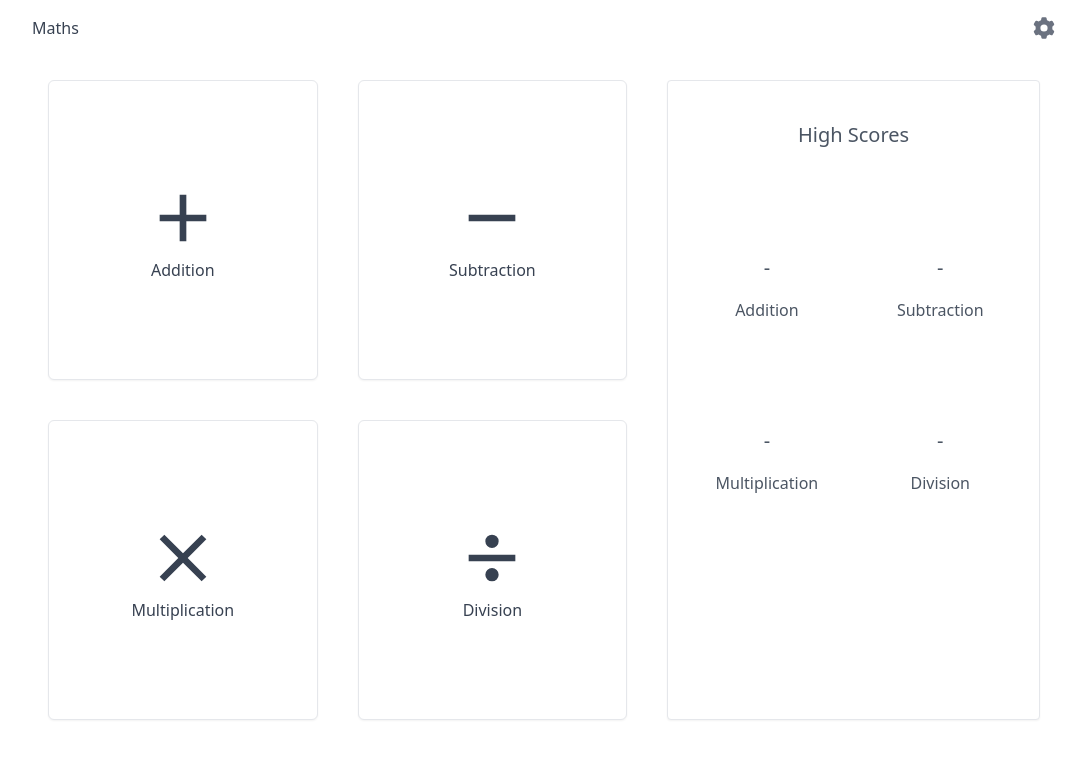
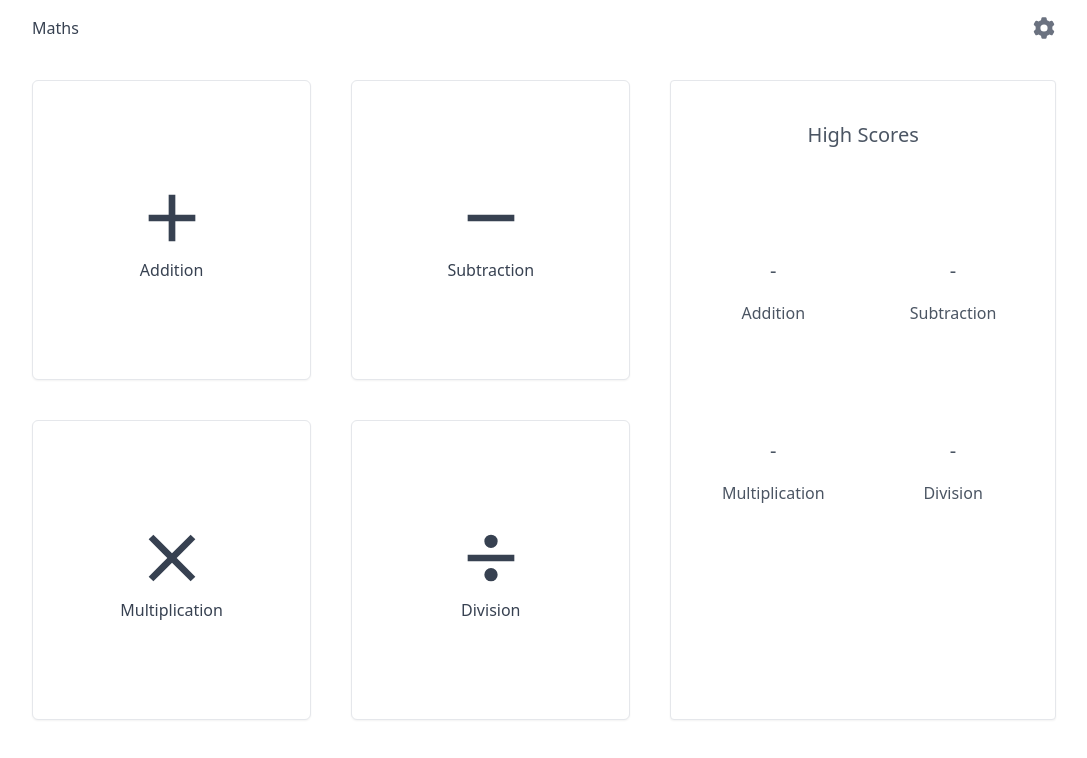
Before and after one commit to bluntarrow/maths-game, a React (Vite) app: page /games in a window 1280 px wide. Shown: the top 758 px of the page, without its empty margins (96-1183 px from the left). Built offline with nearby package versions, Linux system fonts and the light colour scheme.

Commit message:
fixed import issues

```diff
--- a/src/components/game/PlayArea.jsx
+++ b/src/components/game/PlayArea.jsx
@@ -1,4 +1,4 @@
-import Icon from "@mdi/react";
+import {Icon} from "@mdi/react";
 
 const PlayArea = ({ num1, num2, evaluate, setInp, symbol, inp, ansState }) => {
   return (
--- a/src/pages/Game.jsx
+++ b/src/pages/Game.jsx
@@ -115,7 +115,7 @@ const Game = () => {
 
   return (
     <div className="h-screen w-screen">
-      <div className="py-20 md:py-40 max-w-5xl mx-auto w-full h-full grid grid-cols-5 gap-10 p-4 md:p-0">
+      <div className="py-20 md:py-40 max-w-5xl mx-auto w-full h-full grid grid-cols-5 gap-10 px-4 lg:px-0">
         <Score score={score} className={"md:hidden"} />
         <PlayArea
           num1={num1}
--- a/src/pages/Home.jsx
+++ b/src/pages/Home.jsx
@@ -1,7 +1,7 @@
-import Icon from "@mdi/react";
+import {Icon} from "@mdi/react";
 import { mdiMinus, mdiPlus, mdiDivision, mdiClose } from "@mdi/js";
 import { Link } from "react-router-dom";
-import { useContext, useState } from "react";
+import { useContext} from "react";
 import { ScoresContext } from "../context/score";
 
 import { Popover } from "@headlessui/react";
@@ -18,7 +18,7 @@ const Home = () => {
 
   return (
     <div className="h-screen w-screen">
-      <div className="grid grid-cols-5 gap-4 md:gap-10 h-full max-w-5xl mx-auto py-20 px-4">
+      <div className="grid grid-cols-5 gap-4 md:gap-10 h-full max-w-5xl mx-auto py-20 px-4 lg:px-0">
         {/* games grid */}
         <div className="col-span-5 md:col-span-3 grid grid-cols-2 grid-rows-2 gap-4 md:gap-10">
           {games.map(({ name, icon }) => (
@@ -40,8 +40,11 @@ const Home = () => {
           </h1>
           <ul className="p-6 grid grid-cols-2 grid-rows-2 gap-6 text-gray-600">
             {scores.map((score) => (
-              <li key={score.name}>
-                <Popover as="div" className="relative w-full h-full">
+              <Popover
+                as="li"
+                key={score.name}
+                className="relative w-full h-full"
+              >
                 <Popover.Button className="aspect-square flex flex-col justify-center items-center gap-4 rounded hover hover:bg-gray-200/25 cursor-pointer transition w-full h-full">
                   <h4 className="font-medium text-xl">
                     {score.value.length > 0 &&
@@ -56,8 +59,8 @@ const Home = () => {
                     <h2 className="text-3xl">{score.name}</h2>
                     <ul className="grid grid-cols-4 md:grid-cols-6 mt-6 gap-4 md:gap-6">
                       {score.value.length > 0 &&
-                          score.value.map((scr) => (
-                            <li className="text-lg">{scr}</li>
+                        score.value.map((scr, i) => (
+                          <li key={i} className="text-lg">{scr}</li>
                         ))}
                     </ul>
                     {score.value.length == 0 && (
@@ -69,7 +72,6 @@ const Home = () => {
                   </div>
                 </Popover.Panel>
               </Popover>
-              </li>
             ))}
           </ul>
         </div>
```
Lines whose indentation alone changed are shown as unchanged.
